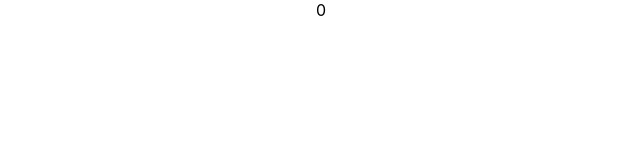
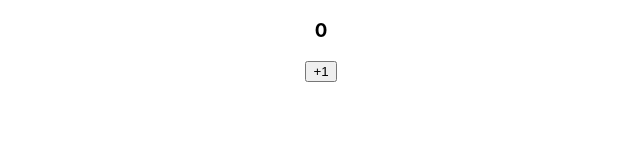
Before and after one commit to hj-Seong/2023-react-redux, a React (Create React App) app in the folder react-redux/: page / in a window 1280 px wide. Shown: the top 160 px of the page, without its empty margins (319-959 px from the left). Built offline with nearby package versions, Linux system fonts and the light colour scheme.

Commit message:
0511 리액트 리덕스 기초-4

```diff
--- a/react-redux/src/components/CounterBox.jsx
+++ b/react-redux/src/components/CounterBox.jsx
@@ -2,6 +2,9 @@ import React from 'react'
 // 리듀서에 있는 값을 꺼내서 사용 : useSelector
 // 리듀서에 있는 값을 수정 : useDispatch
 import { useDispatch, useSelector } from "react-redux"
+
+// dispatch에서 사용할 액션 함수
+import { increase } from '../modules/counter';
 
 export default function CounterBox() {
   //useSelector로 값 가져오기
@@ -11,7 +14,20 @@ export default function CounterBox() {
   // reducer 함수만 전달해도 useSelector에서 자동으로 state를 뽑아줌
   const counter = useSelector((state)=>(state.counter));
 
+  // useDispatch()를 통해서 사용할 함수를 들고옴
+  const dispatch = useDispatch();
+
   return (
-    <div>{counter}</div>
+    <div>
+        <h3>{counter}</h3>
+        <button onClick={()=>{
+            // 값을 수정하기 위해서, dispatch와 액션함수 사용
+            // 액션함수는 return 값이 객체인 함수 : reducer에 작성
+            // increase() 으로 작성해서 실행하는 이유 : return값 전달을 위해
+            dispatch( increase() )
+        }}>
+            +1
+        </button>
+    </div>
   )
 }
```
